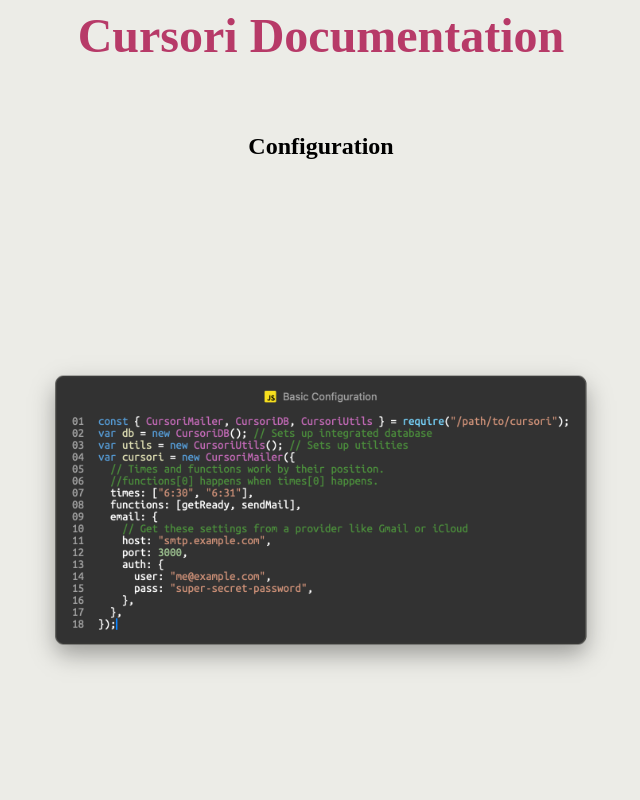
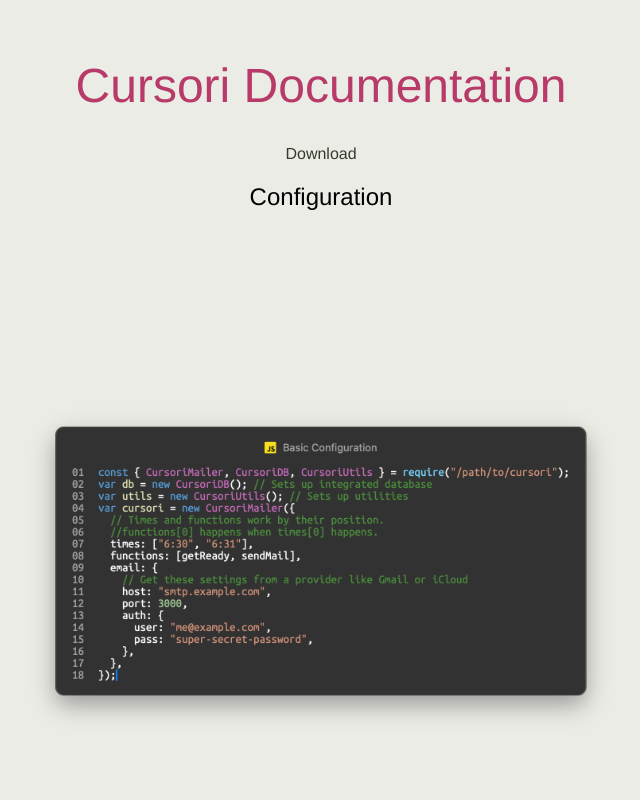
Before and after one commit to TeslaEleven/Cursori, a plain HTML site: page index.html in a window 1280 px wide. Shown: the top 800 px of the page, without its empty margins (319-959 px from the left). Drawn offline with Linux system fonts and the light colour scheme; a web font is replaced by a local one.

Commit message:
Update index.html

```diff
--- a/index.html
+++ b/index.html
@@ -3,30 +3,34 @@
     <title>Cursori Docs</title>
     <style>
       @font-face {
-        font-family: Polestar Unica77 TT;
-        src: url("https://www.polestar.com/shared-assets/fonts/polestar-			unica/regular.woff2");
+        font-family: Helvetica;
+        font-weight: 350
       }
       body {
-        font-family: Polestar Unica77 TT;
+        font-family: Helvetica;
+        font-weight:350;
         background-color: #ecece7;
       }
       h1 {
-        font-family: Polestar Unica77 TT;
+        font-family: Helvetica;
         color: #b73a68;
         font-size: 3em;
+                font-weight:350;
+
         text-align: center;
       }
-      coder {
-        background-color: #323232;
-        border-radius: 5px;
-        color: #c3c3bc;
+      h2 {
+        font-family: Helvetica;
+		font-weight:350;
       }
     </style>
   </head>
   <body>
+  	<br>
     <h1>Cursori Documentation</h1>
-    <br>
-    <center>
+      <center>
+      <a style="text-decoration:none;color:#343C2B" href="https://github.com/TeslaEleven/Cursori" target="_blank">Download</a>
+      <br>
       <h2>Configuration</h2>
       <img src="img/config.png" style="width: 75%; height: auto" />
 
@@ -39,7 +43,7 @@
       <h2>Database Example</h2>
       <img src="img/db.png" style="width: 75%; height: auto" />
 
-      <p>v1.0.0 Cursori Developer</p>
+      <p>v1.0.0 Cursori Web</p>
     </center>
   </body>
 </html>
```
